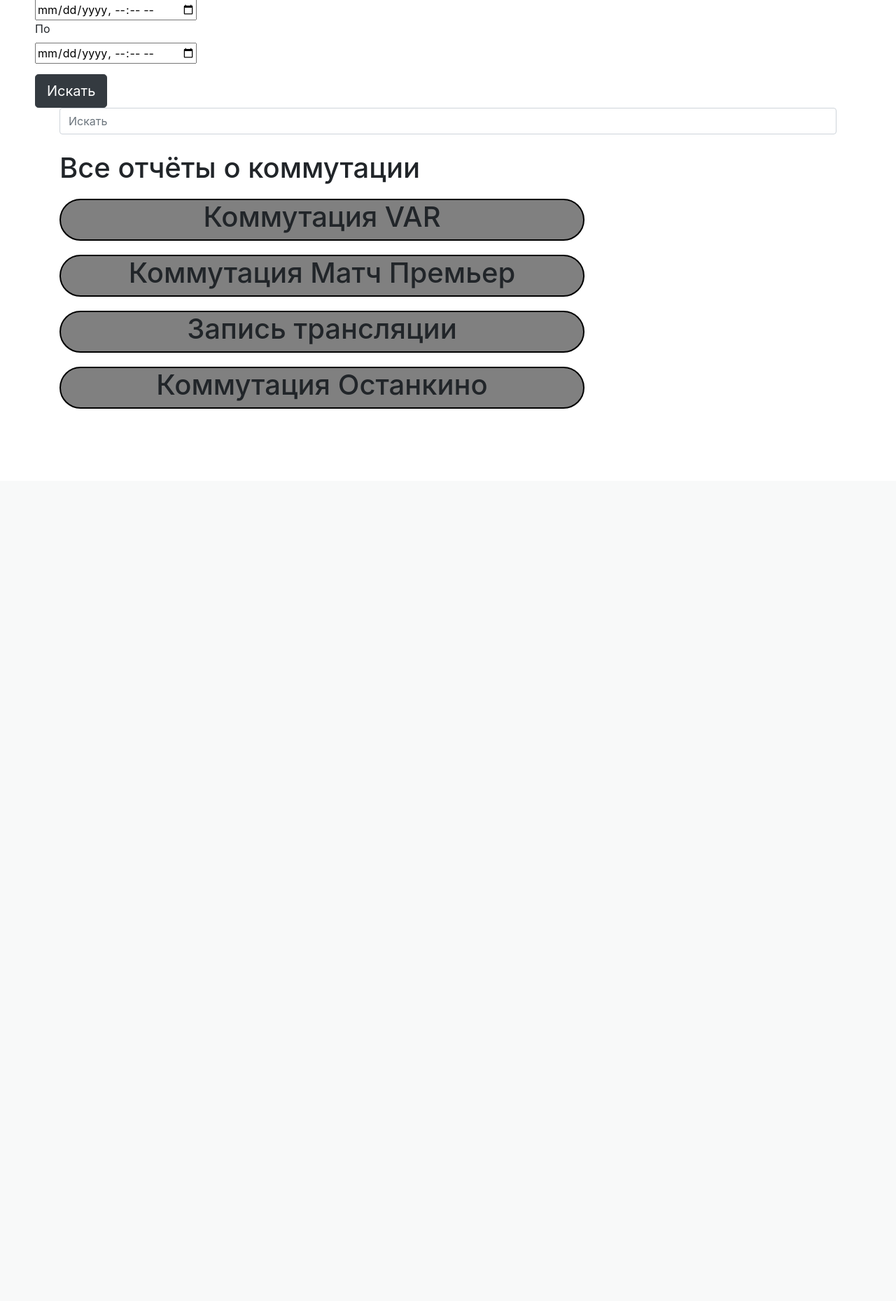
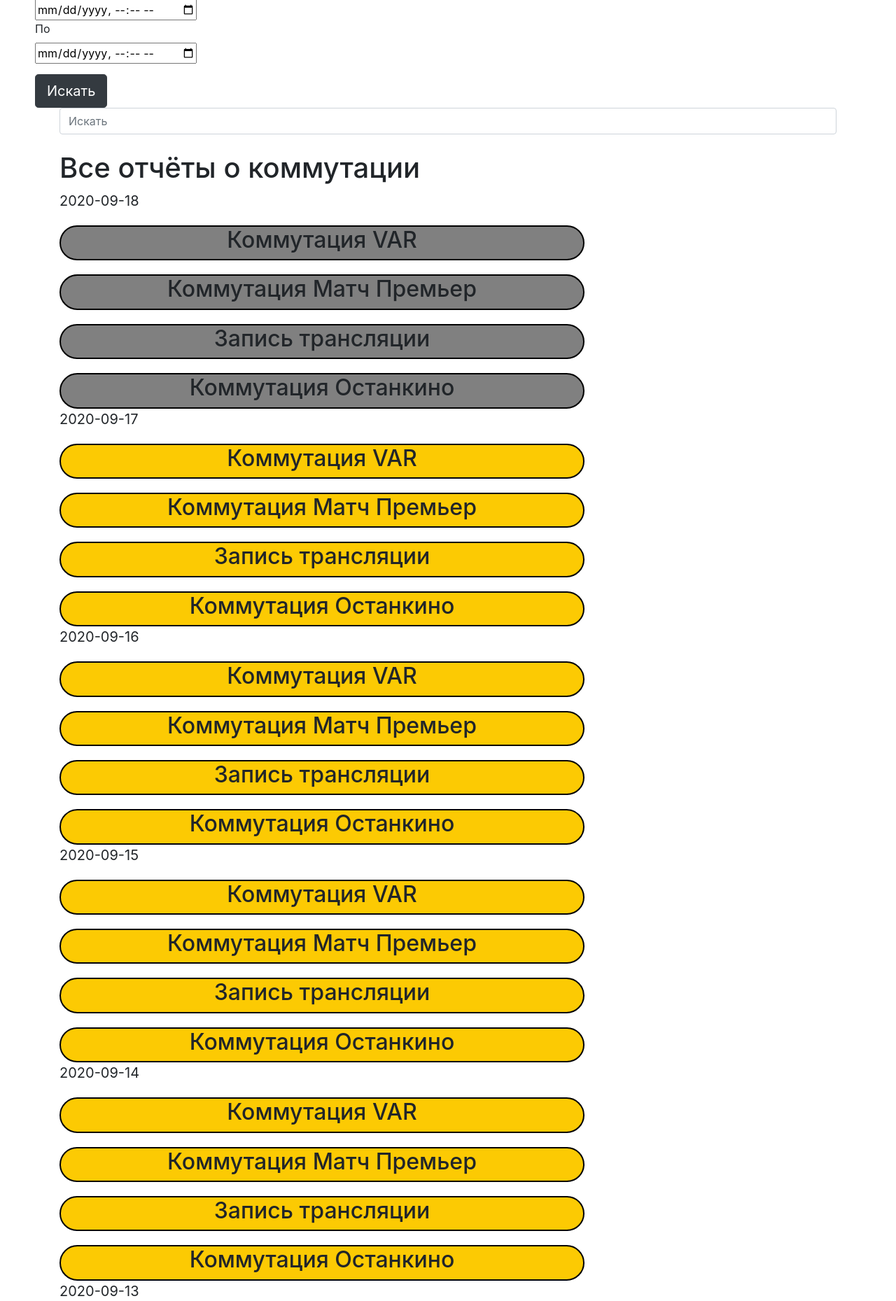
Before and after one commit to evgeniygroznykh/Engrepo, a Flask app: page /switching_reports/ in a window 1280 px wide. Shown: the part 113-1972 px from the top of the page at 70% size. Before the commit the page ends 697 px from the top, so only its background shows below. Run offline with Flask 2, Linux system fonts and the light colour scheme; tables that the repository leaves empty hold one stand-in row (values such as "Sample post"); some libraries are stand-ins or nearby versions.

Commit message:
Added separating of switching reports by dates

```diff
--- a/static/css/custom/main.css
+++ b/static/css/custom/main.css
@@ -118,3 +118,10 @@
     position: relative;
     justify-content: center;
 }
+
+table {
+}
+
+tr, th {
+    color: black;
+}
--- a/switching_reports/static/js/static-actions.js
+++ b/switching_reports/static/js/static-actions.js
@@ -34,17 +34,24 @@
     document.getElementById("Коммутация VAR").addEventListener("click", function()
     {
         var descs = document.getElementById("Коммутация VAR").getElementsByClassName("report-desc-block");
-        if(flag == 0){
+        if(flag == 0 && document.getElementById("Коммутация VAR").children.length > 1){
             for (var i = 0; i < descs.length; i++){
                 descs[i].style.display = "block";
             }
             flag = 1;
+            document.getElementById("Коммутация VAR").style.background = "white";
         }
           else {
             for (var i = 0; i < descs.length; i++){
                 descs[i].style.display = "none";
             }
             flag = 0;
+          if(document.getElementById("Коммутация VAR").children.length <= 1){
+            document.getElementById("Коммутация VAR").style.background = 'grey';
+          }
+          else{
+            document.getElementById("Коммутация VAR").style.background = "#fcca03";
+          }
         }
     });
 }
@@ -54,17 +61,24 @@
     document.getElementById("Коммутация Матч Премьер").addEventListener("click", function()
     {
         var descs = document.getElementById("Коммутация Матч Премьер").getElementsByClassName('report-desc-block');
-        if(flag == 0){
+        if(flag == 0 && document.getElementById("Коммутация Матч Премьер").children.length > 1){
             for (var i = 0; i < descs.length; i++){
                 descs[i].style.display = "block";
             }
             flag = 1;
+            document.getElementById("Коммутация Матч Премьер").style.background = "white";
         }
           else {
             for (var i = 0; i < descs.length; i++){
                 descs[i].style.display = "none";
             }
             flag = 0;
+          if(document.getElementById("Коммутация Матч Премьер").children.length <= 1){
+            document.getElementById("Коммутация Матч Премьер").style.background = 'grey';
+          }
+          else{
+            document.getElementById("Коммутация Матч Премьер").style.background = "#fcca03";
+          }
         }
     });
 }
@@ -74,17 +88,24 @@
     document.getElementById("Запись трансляции").addEventListener("click", function()
     {
         var descs = document.getElementById("Запись трансляции").getElementsByClassName('report-desc-block');
-        if(flag == 0){
+        if(flag == 0 && document.getElementById("Запись трансляции").children.length > 1){
             for (var i = 0; i < descs.length; i++){
                 descs[i].style.display = "block";
             }
             flag = 1;
+            document.getElementById("Запись трансляции").style.background = "white";
         }
           else {
             for (var i = 0; i < descs.length; i++){
                 descs[i].style.display = "none";
             }
             flag = 0;
+          if(document.getElementById("Запись трансляции").children.length <= 1){
+            document.getElementById("Запись трансляции").style.background = 'grey';
+          }
+          else{
+            document.getElementById("Запись трансляции").style.background = "#fcca03";
+          }
         }
     });
 }
@@ -94,17 +115,25 @@
     document.getElementById("Коммутация Останкино").addEventListener("click", function()
     {
         var descs = document.getElementById("Коммутация Останкино").getElementsByClassName('report-desc-block');
-        if(flag == 0){
+        if(flag == 0 && document.getElementById("Коммутация Останкино").children.length > 1){
             for (var i = 0; i < descs.length; i++){
                 descs[i].style.display = "block";
             }
             flag = 1;
+            document.getElementById("Коммутация Останкино").style.background = "white";
         }
           else {
             for (var i = 0; i < descs.length; i++){
                 descs[i].style.display = "none";
             }
             flag = 0;
+
+          if(document.getElementById("Коммутация Останкино").children.length <= 1){
+            document.getElementById("Коммутация Останкино").style.background = 'grey';
+          }
+          else{
+            document.getElementById("Коммутация Останкино").style.background = "#fcca03";
+          }
         }
     });
 }
--- a/switching_reports/switching_reports.py
+++ b/switching_reports/switching_reports.py
@@ -62,7 +62,9 @@
 @switching_reports_page.route("/switching_reports/", methods=['POST', 'GET'])
 def switching_reports():
     switching_reports = SwitchingReport.query.order_by(SwitchingReport.date.desc()).all()
-    return render_template("switching-reports.html", switching_reports=switching_reports, work_types = WORK_TYPES)
+    time_deltas = [dt.timedelta(days=i) for i in range(14)]
+    return render_template("switching-reports.html", switching_reports=switching_reports, work_types = WORK_TYPES,
+                           time_deltas=time_deltas, now=dt.datetime.now())
 
 switching_report_details_page = Blueprint('switching_report_details_page', __name__, static_folder='static', template_folder='templates')
 SWITCHING_REPORT_BLUEPRINTS.append(switching_report_details_page)
--- a/switching_reports/templates/switching-reports.html
+++ b/switching_reports/templates/switching-reports.html
@@ -49,25 +49,35 @@
             <h1>Все отчёты о коммутации</h1>
 
             {% if switching_reports|length > 0 %}
+                {% for i in range(14) %}
+                <div>
+                    <p style="font-size: 20px;">{{ (now - time_deltas[i]).__format__('%Y-%m-%d') }}</p>
                     {% for wt in work_types %}
                     <div id="{{ wt }}">
-                    <h1>{{ wt }}</h1>
+                        <h2>{{ wt }}</h2>
                         {% for sw_rep in switching_reports %}
-                        {% if sw_rep.work_type == wt %}
+                            {% if (now - sw_rep.date).seconds//3600 > i*24 and sw_rep.work_type == wt %}
                                     <div class="report-desc-block">
-                            <h2>{{sw_rep.work_type}} для {{sw_rep.customer}}</h2>
+                                    <h2>{{sw_rep.customer}}</h2>
                                     <p><b>Дата создания:</b> {{ sw_rep.date.__format__('%Y-%m-%d %H:%M') }}</p>
-                            <p><b>Состав смены:</b> {{sw_rep.shift_comp}}</p>
-                            <p><b>Начало трансляции:</b> {{sw_rep.start_time}}</p>
-                            <p><b>Окончание трансляции:</b> {{sw_rep.end_time}}</p>
-                            <p><b>Основной источник:</b> {{sw_rep.source}}</p>
-                            <p><b>Основное направление:</b> {{sw_rep.destination}}</p>
-                            <p><b>Резервный источник:</b> {{sw_rep.reserve_source}}</p>
-                            <p><b>Резервное направление:</b> {{sw_rep.reserve_destination}}</p>
+                                    <table class="table table-bordered table-dark">
+                                        <tr class="table-success">
+                                            <th style="border-bottom: none;">Начало: {{sw_rep.start_time}}</th>
+                                            <th>{{sw_rep.source}}</th>
+                                            <th>{{sw_rep.reserve_source}}</th>
+                                        </tr>
+                                        <tr class="table-info">
+                                            <th style="border-top: none;">Окончание: {{sw_rep.end_time}}</th>
+                                            <th>{{sw_rep.destination}}</th>
+                                            <th>{{sw_rep.reserve_destination}}</th>
+                                        </tr>
+                                    </table>
                                     <p style="display: none;">{{ sw_rep.remarks }}</p>
                                     <a class="btn btn-warning btn-lg" href="id={{ sw_rep.id }}">Подробнее..</a>
                                     </div>
                             {% endif %}
+                        {% endfor %}
+                    </div>
                     {% endfor %}
                 </div>
                 {% endfor %}
```
Lines whose indentation alone changed are shown as unchanged.
